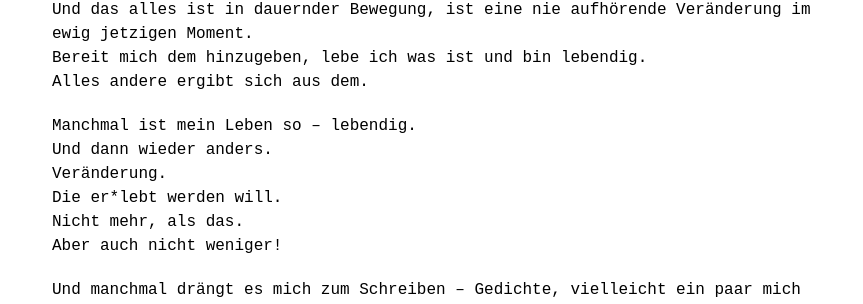
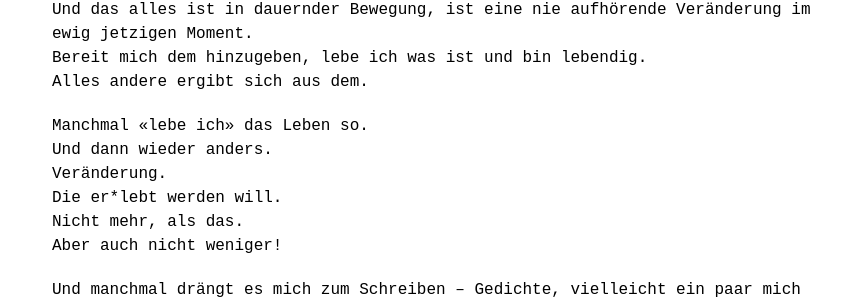
Before and after one commit to lebendigimsein/webpage, a Jekyll site: the page built from pages/ueber.md, in a window 1280 px wide. Shown: the part 403-707 px from the top of the page, without its empty margins (208-1071 px from the left). Built offline with Jekyll 4.4.1, drawn with Linux system fonts in a browser that asks for light colours.

Commit message:
2021-06-04 09:36

```diff
--- a/pages/ueber.md
+++ b/pages/ueber.md
@@ -13,7 +13,7 @@ Und das alles ist in dauernder Bewegung, ist eine nie aufhörende Veränderung i
 Bereit mich dem hinzugeben, lebe ich was ist und bin lebendig.
 Alles andere ergibt sich aus dem.
 
-Manchmal ist mein Leben so – lebendig.
+Manchmal «lebe ich» das Leben so.
 Und dann wieder anders.
 Veränderung.
 Die er*lebt werden will.
```
